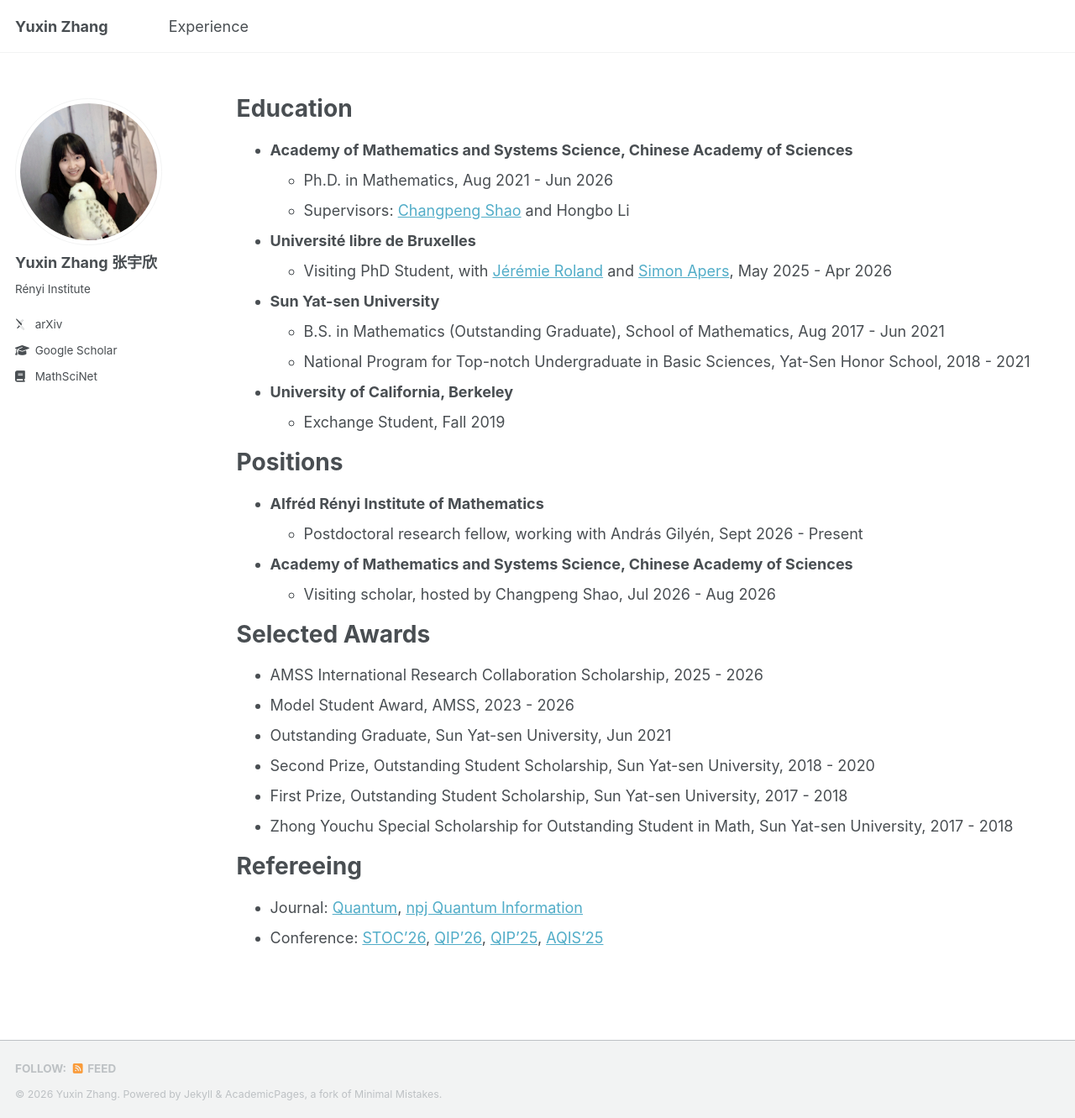
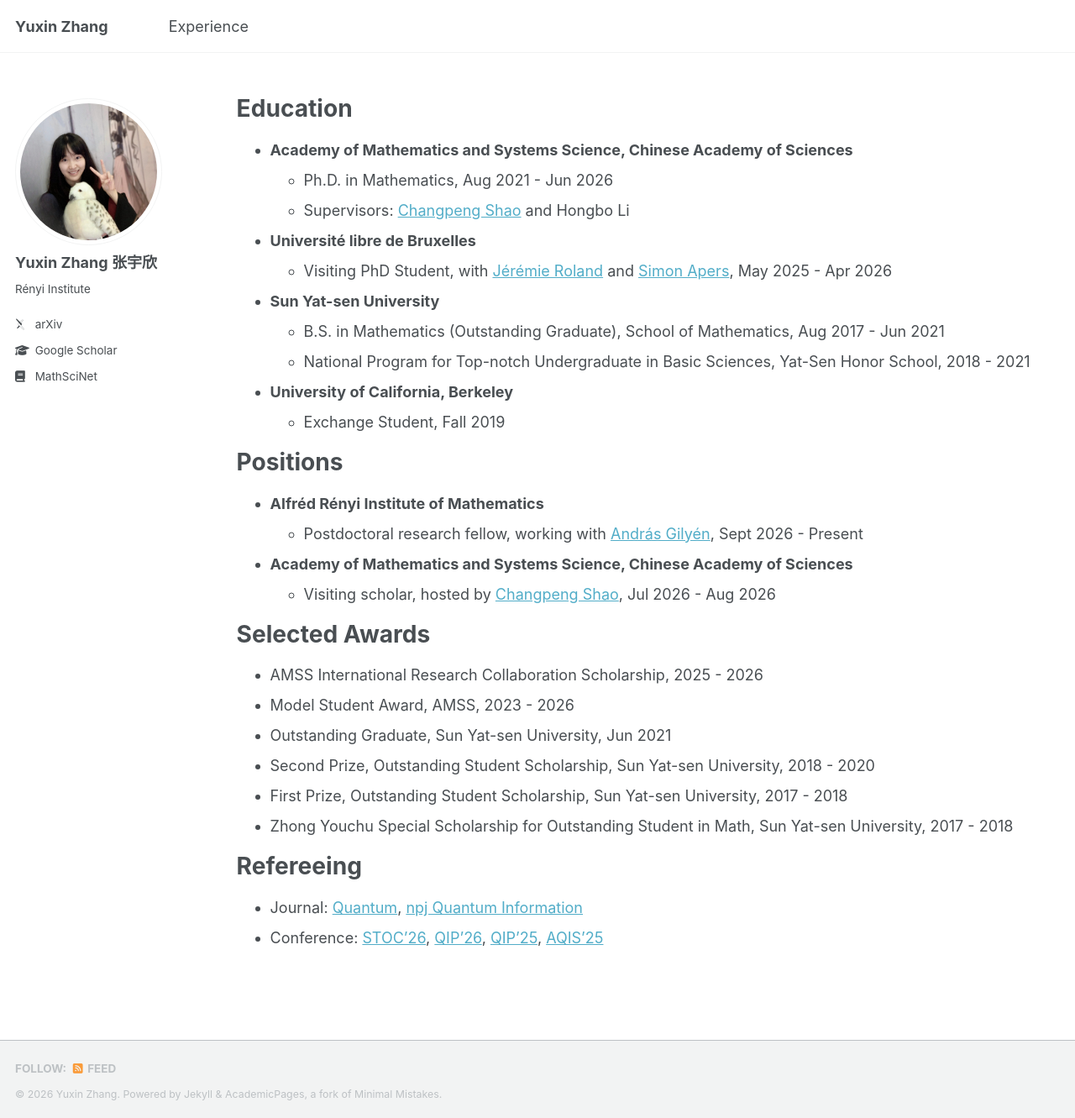
Before and after one commit to yuxinzhangmath/yuxinzhangmath.github.io, a Jekyll site: the page built from _pages/experience.md, in a window 1280 px wide and 1331 px high. Shown: the whole window at 84% size. Built offline with Jekyll 4.4.1, drawn with Linux system fonts in a browser that asks for light colours; some web fonts are replaced; a script bundle is joined from its source files by our own code; library files that are not in the unit come from our copies; part of the change alters nothing that is shown.

```diff
--- a/_pages/experience.md
+++ b/_pages/experience.md
@@ -26,10 +26,10 @@ author_profile: true
 # Positions
 
 * **Alfréd Rényi Institute of Mathematics**
-   * Postdoctoral research fellow, working with András Gilyén, Sept 2026 - Present
+   * Postdoctoral research fellow, working with [András Gilyén](https://gilyen.hu/), Sept 2026 - Present
 
 * **Academy of Mathematics and Systems Science, Chinese Academy of Sciences**
-   * Visiting scholar, hosted by Changpeng Shao, Jul 2026 - Aug 2026
+   * Visiting scholar, hosted by [Changpeng Shao](https://changpeng-shao.github.io/), Jul 2026 - Aug 2026
 
 # Selected Awards
 
```
